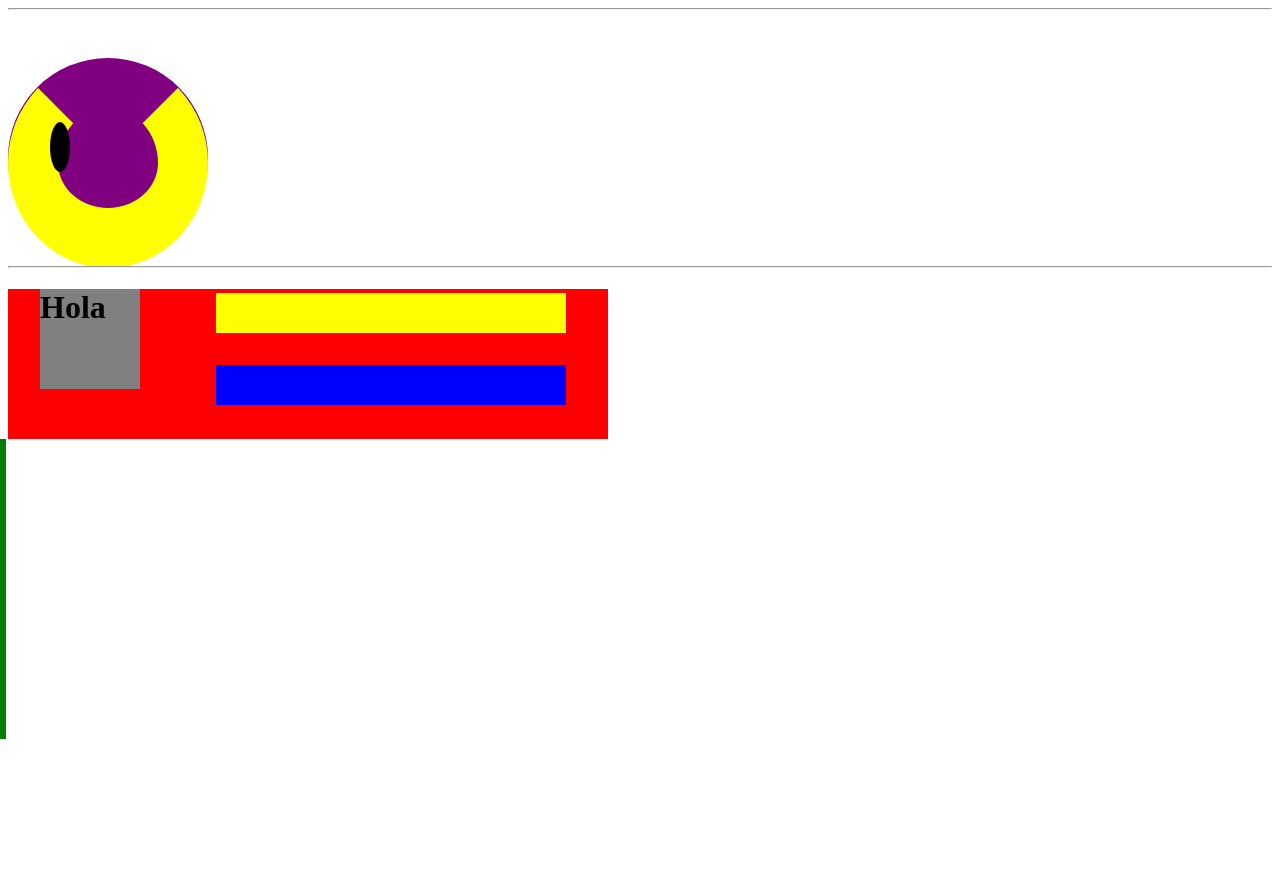
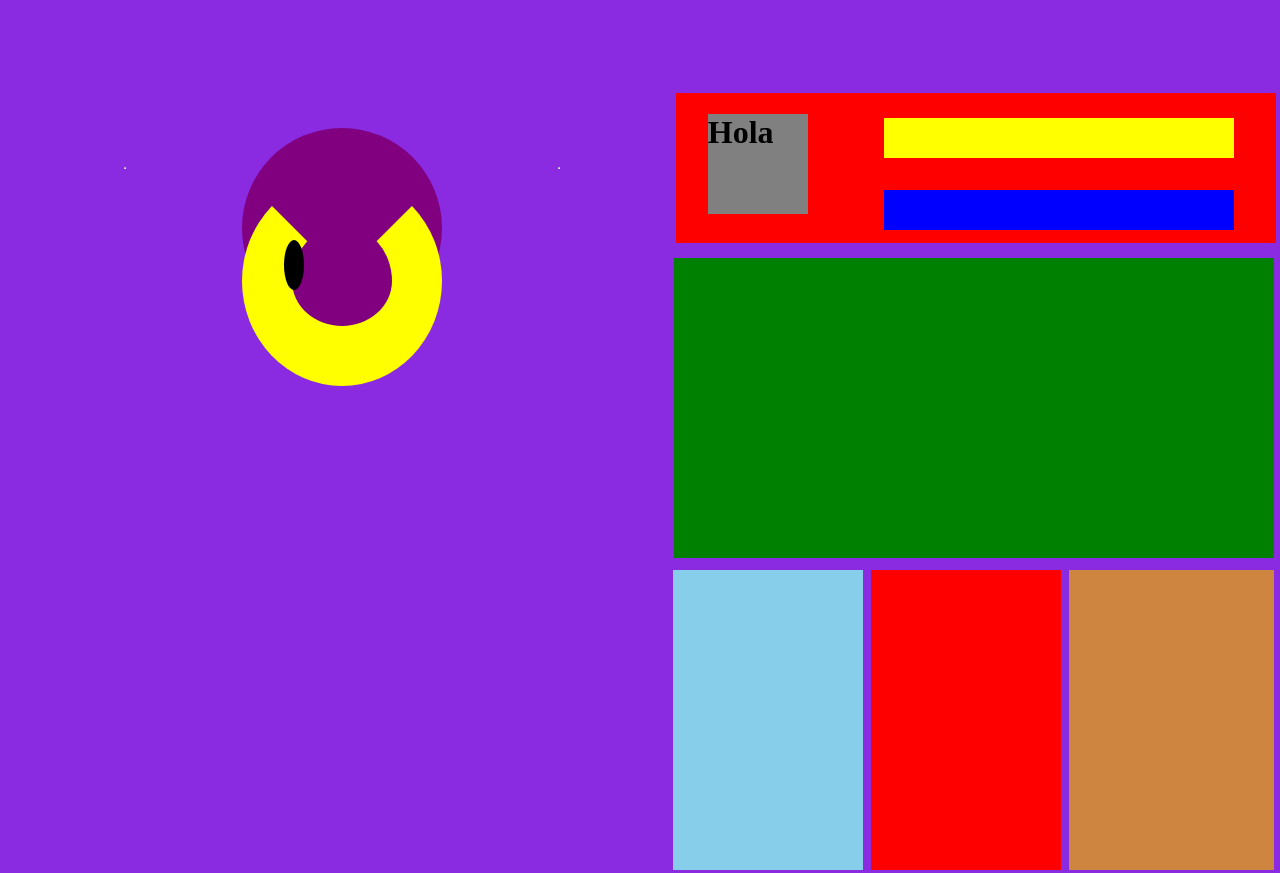
Before and after one commit to CristhianApaza-Mamani/mi-pagina-web, a plain HTML site: page index.html in a window 1280 px wide. Shown: the top 873 px of the page. Before the commit the page ends 800 px from the top, so only its background shows below. Drawn offline with Linux system fonts and the light colour scheme.

Commit message:
Update style.css

```diff
--- a/style.css
+++ b/style.css
@@ -1,3 +1,12 @@
+body{
+    background-color: blueviolet;
+    min-height: 40vh;
+    display: flex;
+    justify-content: center;
+    align-items: center;
+    position: relative;
+
+}
 .box-1{
     background-color: purple;
     width: 200px;
```
